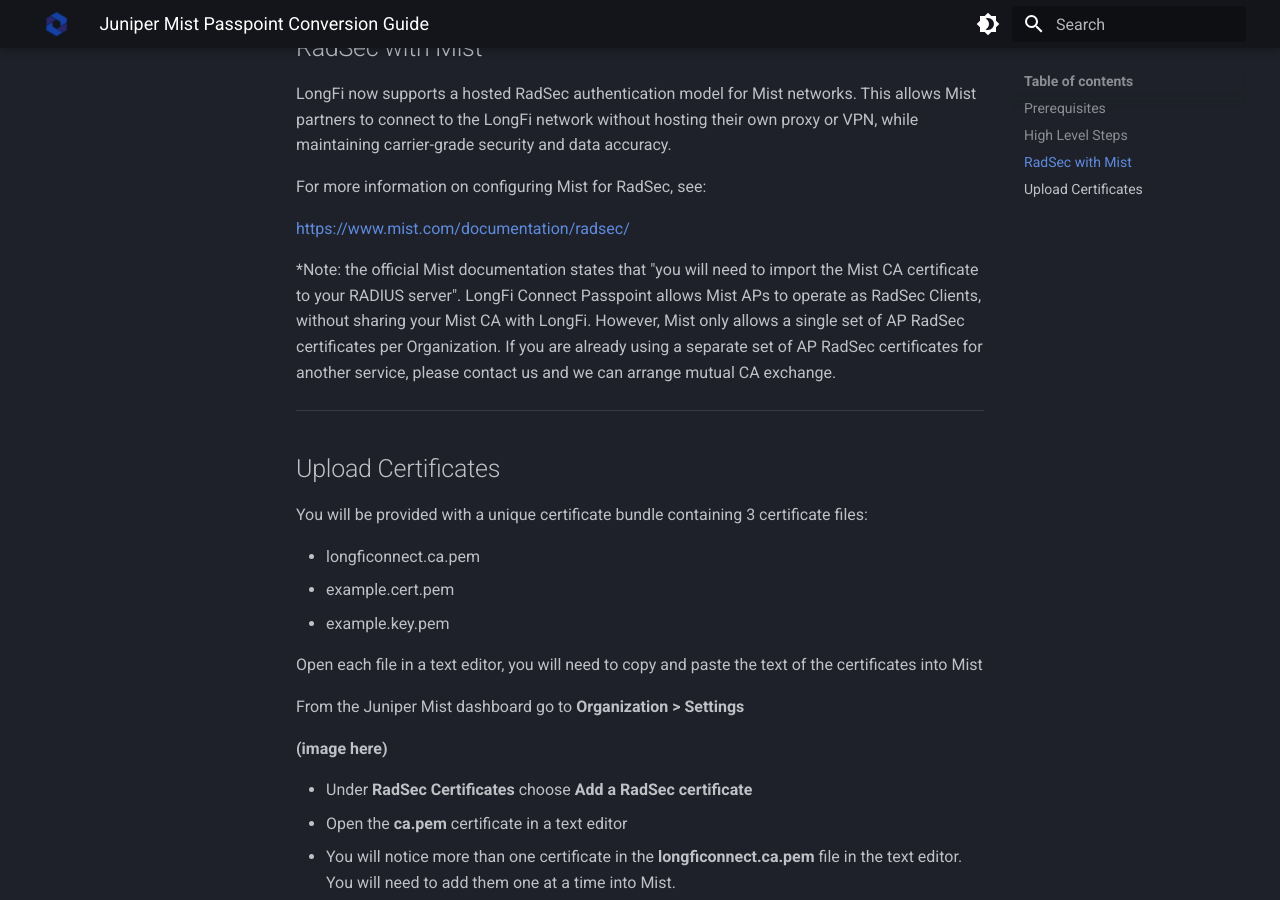
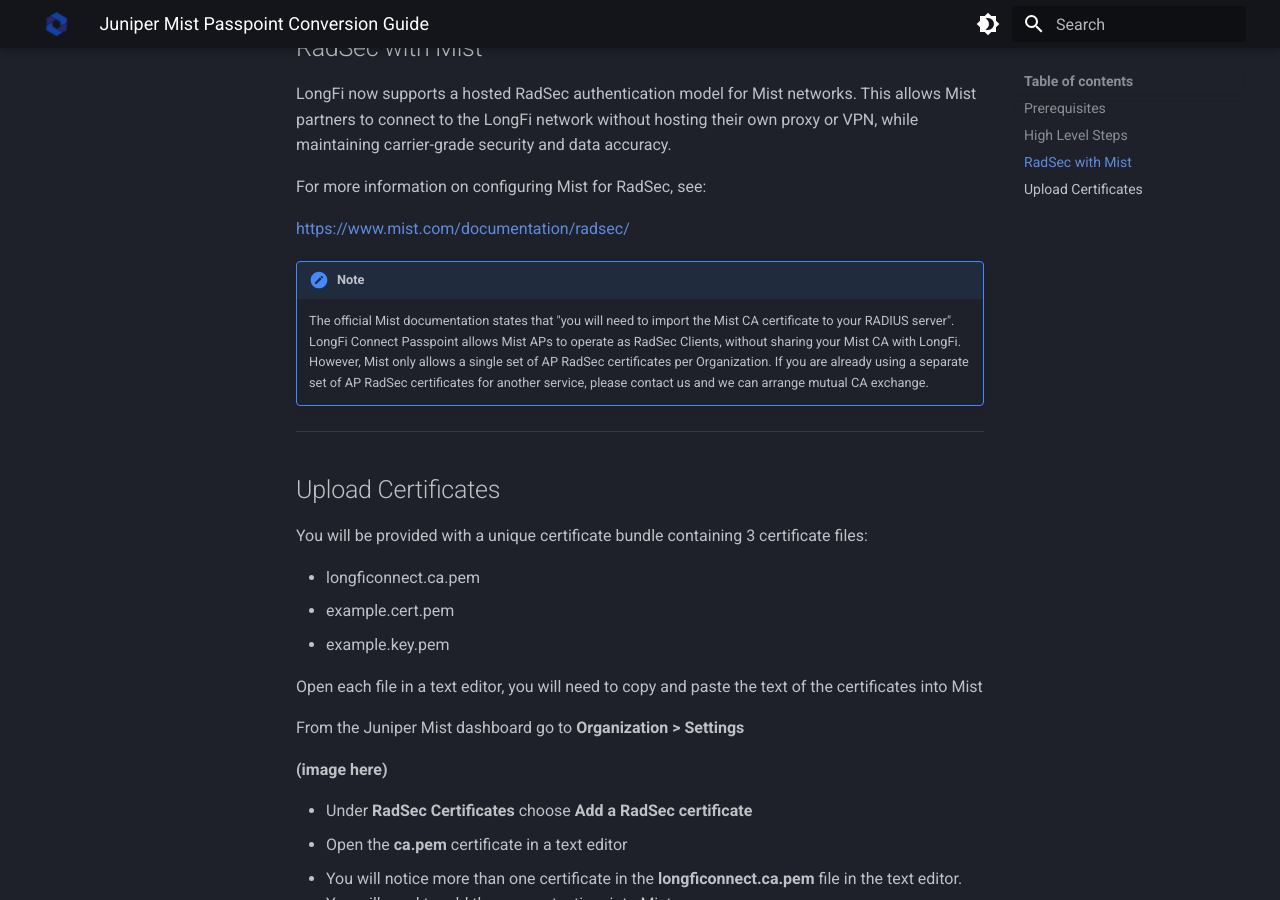
Before and after one commit to LongFi-Solutions/longfi-solutions.github.io, an MkDocs documentation site: the page built from docs/deployment/mist.md, in a window 1280 px wide and 900 px high, scrolled down 1102 px. Built offline with MkDocs 1.6.1 and Material for MkDocs 9.7.7, drawn with Linux system fonts in a browser that asks for light colours.

```diff
--- a/docs/deployment/mist.md
+++ b/docs/deployment/mist.md
@@ -40,7 +40,8 @@ For more information on configuring Mist for RadSec, see:
 
 [https://www.mist.com/documentation/radsec/](https://www.mist.com/documentation/radsec/)
 
-\*Note: the official Mist documentation states that "you will need to import the Mist CA certificate to your RADIUS server".  LongFi Connect Passpoint allows Mist APs to operate as RadSec Clients, without sharing your Mist CA with LongFi.  However, Mist only allows a single set of AP RadSec certificates per Organization.  If you are already using a separate set of AP RadSec certificates for another service, please contact us and we can arrange mutual CA exchange.
+!!! note
+    The official Mist documentation states that "you will need to import the Mist CA certificate to your RADIUS server".  LongFi Connect Passpoint allows Mist APs to operate as RadSec Clients, without sharing your Mist CA with LongFi.  However, Mist only allows a single set of AP RadSec certificates per Organization.  If you are already using a separate set of AP RadSec certificates for another service, please contact us and we can arrange mutual CA exchange.
 
 ***
 
```
